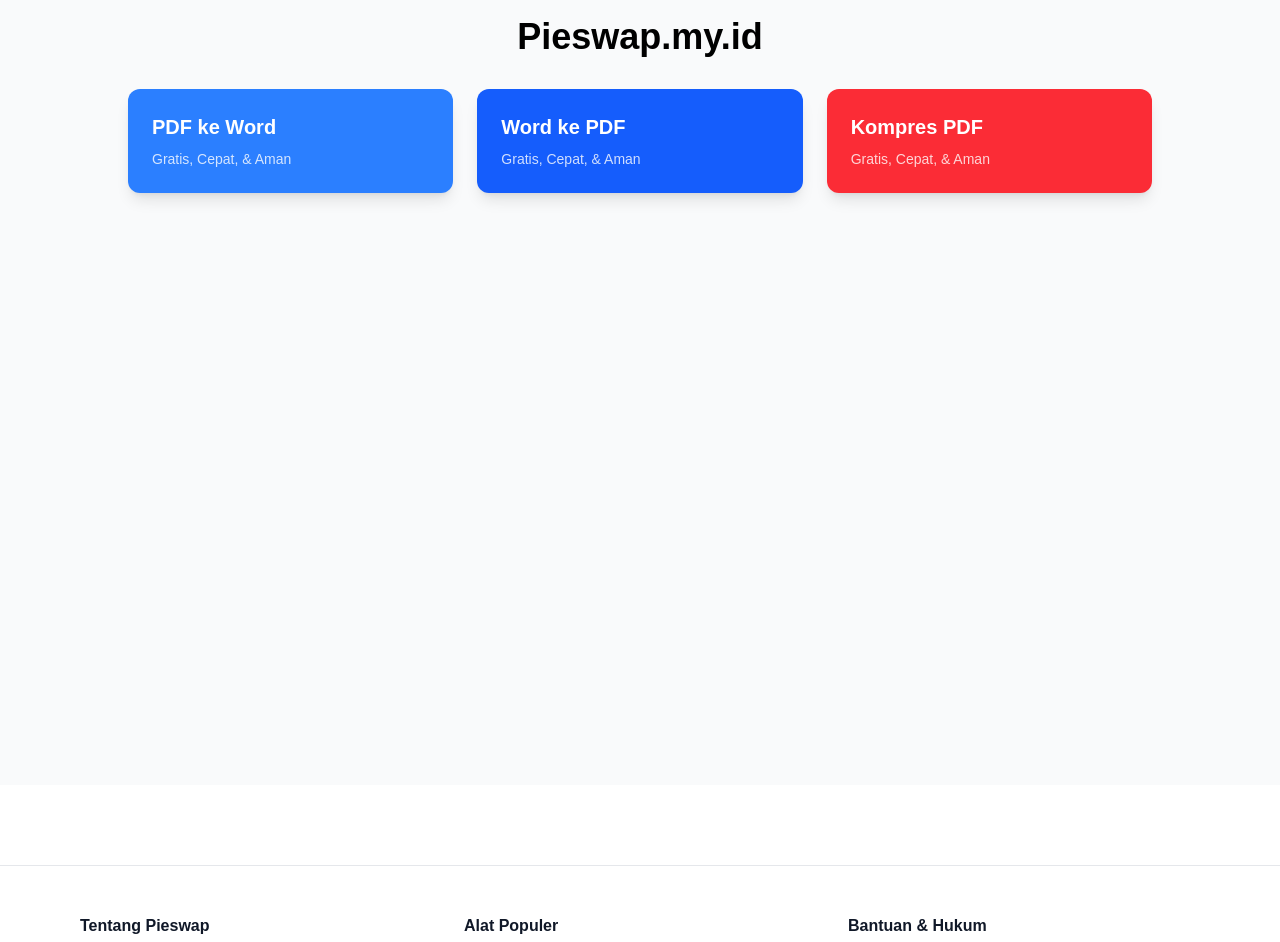
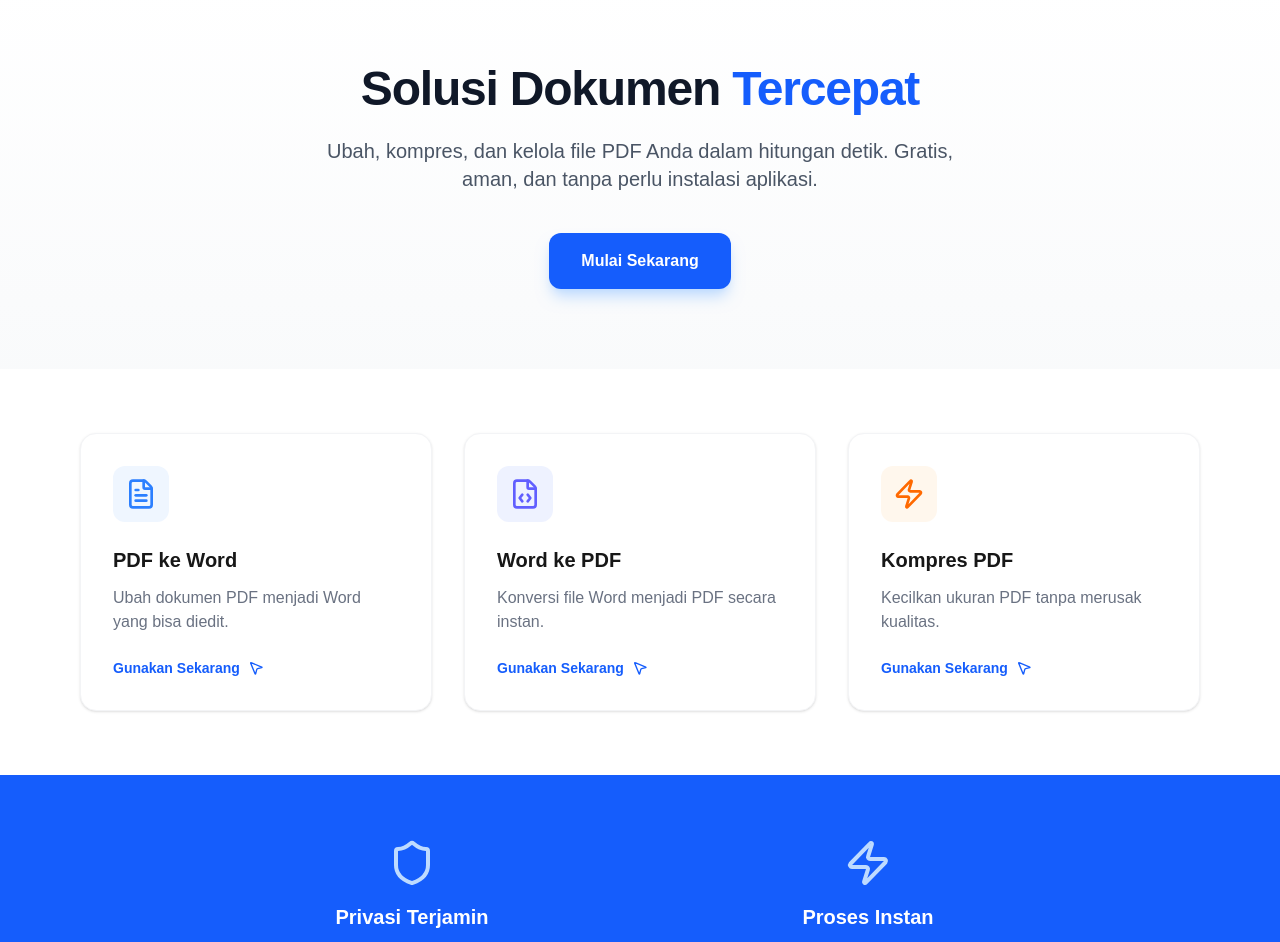
Before and after one commit to Ravid-El/pieswap, a Next.js app: page / in a window 1280 px wide. Shown: the part 80-1022 px from the top of the page. Built offline with nearby package versions, Linux system fonts and the light colour scheme.

Commit message:
update homepage UI

```diff
--- a/app/page.tsx
+++ b/app/page.tsx
@@ -1,26 +1,83 @@
-// src/app/page.tsx
 import Link from 'next/link';
+import { FileText, FileCode, Zap, Shield, MousePointer2 } from 'lucide-react';
 
 export default function Home() {
   const tools = [
-    { name: 'PDF ke Word', slug: 'pdf-ke-word', color: 'bg-blue-500' },
-    { name: 'Word ke PDF', slug: 'word-ke-pdf', color: 'bg-blue-600' },
-    { name: 'Kompres PDF', slug: 'kompres-pdf', color: 'bg-red-500' },
+    {
+      title: "PDF ke Word",
+      desc: "Ubah dokumen PDF menjadi Word yang bisa diedit.",
+      icon: <FileText className="w-8 h-8 text-blue-500" />,
+      link: "/pdf-ke-word",
+      color: "bg-blue-50"
+    },
+    {
+      title: "Word ke PDF",
+      desc: "Konversi file Word menjadi PDF secara instan.",
+      icon: <FileCode className="w-8 h-8 text-indigo-500" />,
+      link: "/word-ke-pdf",
+      color: "bg-indigo-50"
+    },
+    {
+      title: "Kompres PDF",
+      desc: "Kecilkan ukuran PDF tanpa merusak kualitas.",
+      icon: <Zap className="w-8 h-8 text-orange-500" />,
+      link: "/kompres-pdf",
+      color: "bg-orange-50"
+    }
   ];
 
   return (
-    <main className="min-h-screen p-8 bg-gray-50 text-black">
-      <h1 className="text-4xl font-bold text-center mb-8">Pieswap.my.id</h1>
-      <div className="grid grid-cols-1 md:grid-cols-3 gap-6 max-w-5xl mx-auto">
-        {tools.map((tool) => (
-          <Link key={tool.slug} href={`/${tool.slug}`}>
-            <div className={`${tool.color} p-6 rounded-xl text-white shadow-lg hover:scale-105 transition cursor-pointer`}>
-              <h2 className="text-xl font-semibold">{tool.name}</h2>
-              <p className="text-sm mt-2 opacity-80">Gratis, Cepat, & Aman</p>
-            </div>
+    <main>
+      {/* Hero Section */}
+      <section className="py-20 bg-gradient-to-b from-white to-gray-50 text-center px-4">
+        <h1 className="text-5xl font-extrabold text-gray-900 mb-6 tracking-tight">
+          Solusi Dokumen <span className="text-blue-600">Tercepat</span>
+        </h1>
+        <p className="text-xl text-gray-600 max-w-2xl mx-auto mb-10">
+          Ubah, kompres, dan kelola file PDF Anda dalam hitungan detik. Gratis, aman, dan tanpa perlu instalasi aplikasi.
+        </p>
+        <div className="flex justify-center gap-4">
+          <Link href="/pdf-ke-word" className="bg-blue-600 text-white px-8 py-4 rounded-xl font-bold hover:bg-blue-700 transition shadow-lg shadow-blue-200">
+            Mulai Sekarang
           </Link>
-        ))}
-      </div>
+        </div>
+      </section>
+
+      {/* Grid Tools */}
+      <section className="max-w-6xl mx-auto py-16 px-4">
+        <div className="grid grid-cols-1 md:grid-cols-3 gap-8">
+          {tools.map((tool, index) => (
+            <Link key={index} href={tool.link} className="group">
+              <div className="bg-white p-8 rounded-2xl border border-gray-100 shadow-sm hover:shadow-xl hover:border-blue-200 transition-all transform hover:-translate-y-1 h-full">
+                <div className={`w-14 h-14 ${tool.color} rounded-xl flex items-center justify-center mb-6`}>
+                  {tool.icon}
+                </div>
+                <h3 className="text-xl font-bold mb-3 group-hover:text-blue-600">{tool.title}</h3>
+                <p className="text-gray-500 mb-6">{tool.desc}</p>
+                <div className="flex items-center text-blue-600 font-semibold text-sm">
+                  Gunakan Sekarang <MousePointer2 className="w-4 h-4 ml-2" />
+                </div>
+              </div>
+            </Link>
+          ))}
+        </div>
+      </section>
+
+      {/* Keunggulan */}
+      <section className="bg-blue-600 py-16 text-white text-center">
+        <div className="max-w-4xl mx-auto px-4 grid grid-cols-1 md:grid-cols-2 gap-12">
+          <div className="flex flex-col items-center">
+            <Shield className="w-12 h-12 mb-4 text-blue-200" />
+            <h4 className="text-xl font-bold mb-2">Privasi Terjamin</h4>
+            <p className="text-blue-100">File Anda diproses secara aman dan otomatis dihapus dari server kami.</p>
+          </div>
+          <div className="flex flex-col items-center">
+            <Zap className="w-12 h-12 mb-4 text-blue-200" />
+            <h4 className="text-xl font-bold mb-2">Proses Instan</h4>
+            <p className="text-blue-100">Didukung teknologi CloudConvert untuk hasil konversi paling akurat.</p>
+          </div>
+        </div>
+      </section>
     </main>
   );
 }
```
